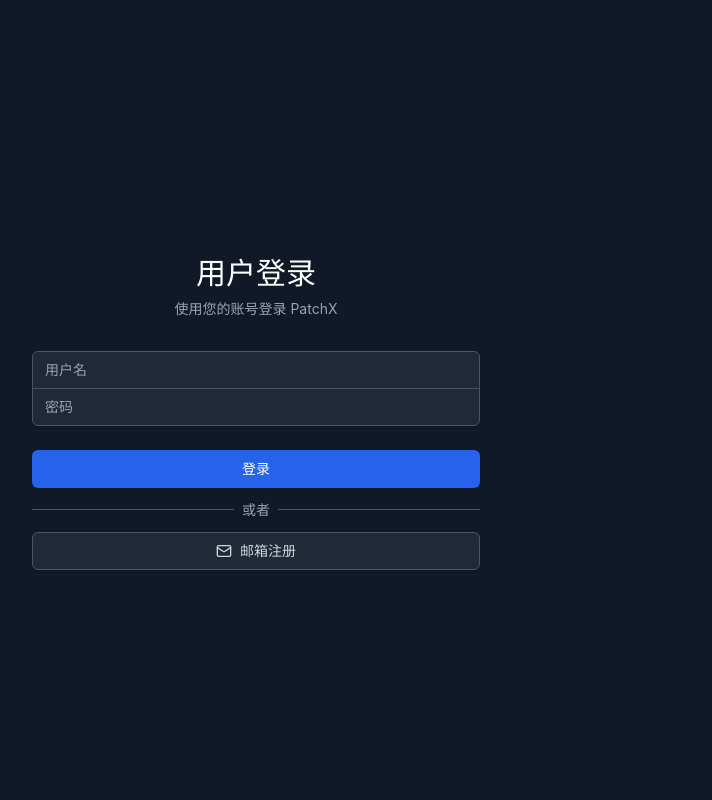
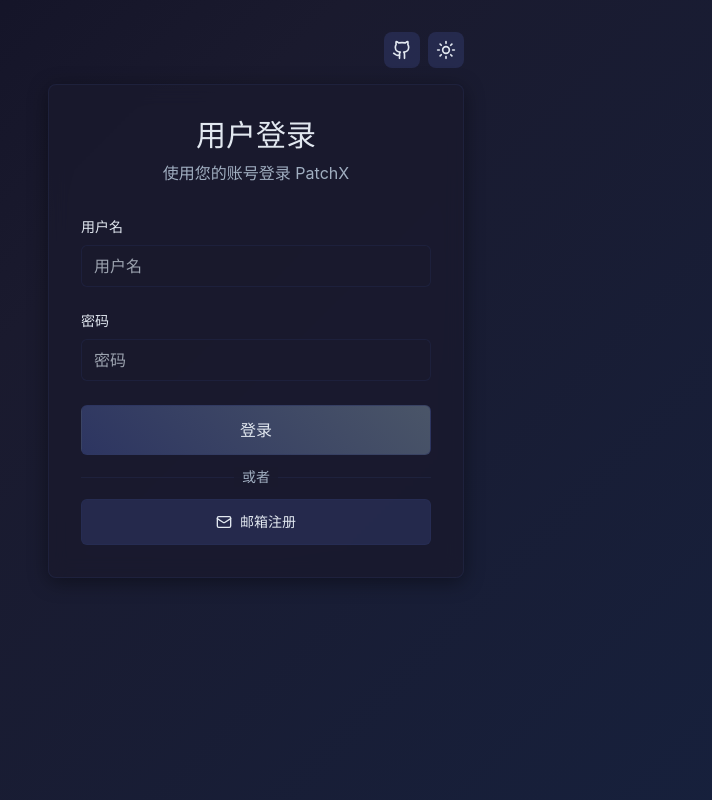
Before and after one commit to ai-patchx/patchx, a React (Vite) app: page /login in a window 1280 px wide. Shown: the whole page, without its empty margins (384-1096 px from the left). Built offline with nearby package versions, Linux system fonts and the light colour scheme; no server answers.

Commit message:
feat(login): align login page UI with submit page style

```diff
--- a/src/index.css
+++ b/src/index.css
@@ -115,3 +115,16 @@
   border-color: rgba(45, 53, 97, 0.5);
   box-shadow: 0 0 10px rgba(45, 53, 97, 0.2);
 }
+
+/* Additional gradient utilities */
+.bg-gradient-accent {
+  background: rgba(45, 53, 97, 0.6);
+}
+
+.bg-gradient-highlight {
+  background: rgba(74, 85, 104, 0.6);
+}
+
+.border-gradient-accent {
+  border-color: rgba(45, 53, 97, 0.3);
+}
--- a/src/pages/LoginPage.tsx
+++ b/src/pages/LoginPage.tsx
@@ -1,7 +1,8 @@
 import { useState } from 'react'
 import { useNavigate } from 'react-router-dom'
-import { Mail } from 'lucide-react'
+import { Mail, Moon, Sun, Github } from 'lucide-react'
 import { useAuthStore } from '@/stores/authStore'
+import { useTheme } from '@/hooks/useTheme'
 import RegistrationModal from '@/components/RegistrationModal'
 
 export default function LoginPage() {
@@ -13,6 +14,7 @@
 
   const navigate = useNavigate()
   const { signIn, signInWorker } = useAuthStore()
+  const { theme, toggleTheme } = useTheme()
 
   const handleSubmit = async (e: React.FormEvent) => {
     e.preventDefault()
@@ -36,21 +38,55 @@
   }
 
   return (
-    <div className="min-h-screen flex items-center justify-center bg-gray-50 dark:bg-gray-900 py-12 px-4 sm:px-6 lg:px-8">
-      <div className="max-w-md w-full space-y-8">
-        <div>
-          <h2 className="mt-6 text-center text-3xl font-extrabold text-gray-900 dark:text-white">
+    <div className="min-h-screen py-8 relative">
+      <div className="max-w-md mx-auto px-4">
+        {/* Theme toggle and GitHub buttons */}
+        <div className="flex justify-end mb-4 space-x-2">
+          <a
+            href="https://github.com/ai-patchx/patchx"
+            target="_blank"
+            rel="noopener noreferrer"
+            className={`p-2 rounded-lg transition-colors duration-200 ${
+              theme === 'dark'
+                ? 'bg-gradient-accent text-gradient-primary hover:bg-gradient-highlight'
+                : 'bg-gray-200 text-gray-700 hover:bg-gray-300'
+            }`}
+          >
+            <Github className="w-5 h-5" />
+          </a>
+          <button
+            onClick={toggleTheme}
+            className={`p-2 rounded-lg transition-colors duration-200 ${
+              theme === 'dark'
+                ? 'bg-gradient-accent text-gradient-primary hover:bg-gradient-highlight'
+                : 'bg-gray-200 text-gray-700 hover:bg-gray-300'
+            }`}
+          >
+            {theme === 'dark' ? <Sun className="w-5 h-5" /> : <Moon className="w-5 h-5" />}
+          </button>
+        </div>
+
+        <div className={`rounded-lg shadow-lg p-8 ${
+          theme === 'dark' ? 'gradient-card' : 'bg-white'
+        }`}>
+          <div className="mb-8">
+            <h1 className={`text-3xl font-bold mb-2 text-center ${
+              theme === 'dark' ? 'text-gradient-primary' : 'text-gray-900'
+            }`}>
               用户登录
-          </h2>
-          <p className="mt-2 text-center text-sm text-gray-600 dark:text-gray-400">
+            </h1>
+            <p className={`text-center ${
+              theme === 'dark' ? 'text-gradient-secondary' : 'text-gray-600'
+            }`}>
               使用您的账号登录 PatchX
             </p>
           </div>
 
-        <form className="mt-8 space-y-6" onSubmit={handleSubmit}>
-          <div className="rounded-md shadow-sm -space-y-px">
+          <form className="space-y-6" onSubmit={handleSubmit}>
             <div>
-              <label htmlFor="username" className="sr-only">
+              <label htmlFor="username" className={`block text-sm font-medium mb-2 ${
+                theme === 'dark' ? 'text-gradient-primary' : 'text-gray-700'
+              }`}>
                 用户名
               </label>
               <input
@@ -58,14 +94,21 @@
                 name="username"
                 type="text"
                 required
-                className="appearance-none rounded-none relative block w-full px-3 py-2 border border-gray-300 placeholder-gray-500 text-gray-900 rounded-t-md focus:outline-none focus:ring-blue-500 focus:border-blue-500 focus:z-10 sm:text-sm dark:bg-gray-800 dark:border-gray-600 dark:placeholder-gray-400 dark:text-white"
+                className={`w-full px-3 py-2 border rounded-md focus:outline-none focus:ring-2 focus:ring-green-500 focus:border-transparent ${
+                  theme === 'dark'
+                    ? 'input-gradient border-gradient-accent'
+                    : 'border-gray-300 bg-white'
+                }`}
                 placeholder="用户名"
                 value={username}
                 onChange={(e) => setUsername(e.target.value)}
               />
             </div>
+
             <div>
-              <label htmlFor="password" className="sr-only">
+              <label htmlFor="password" className={`block text-sm font-medium mb-2 ${
+                theme === 'dark' ? 'text-gradient-primary' : 'text-gray-700'
+              }`}>
                 密码
               </label>
               <input
@@ -73,16 +116,21 @@
                 name="password"
                 type="password"
                 required
-                className="appearance-none rounded-none relative block w-full px-3 py-2 border border-gray-300 placeholder-gray-500 text-gray-900 rounded-b-md focus:outline-none focus:ring-blue-500 focus:border-blue-500 focus:z-10 sm:text-sm dark:bg-gray-800 dark:border-gray-600 dark:placeholder-gray-400 dark:text-white"
+                className={`w-full px-3 py-2 border rounded-md focus:outline-none focus:ring-2 focus:ring-green-500 focus:border-transparent ${
+                  theme === 'dark'
+                    ? 'input-gradient border-gradient-accent'
+                    : 'border-gray-300 bg-white'
+                }`}
                 placeholder="密码"
                 value={password}
                 onChange={(e) => setPassword(e.target.value)}
               />
             </div>
-          </div>
 
             {error && (
-            <div className="text-red-600 text-sm text-center">
+              <div className={`text-sm text-center ${
+                theme === 'dark' ? 'text-red-400' : 'text-red-600'
+              }`}>
                 {error}
               </div>
             )}
@@ -91,34 +139,63 @@
               <button
                 type="submit"
                 disabled={isLoading}
-              className="group relative w-full flex justify-center py-2 px-4 border border-transparent text-sm font-medium rounded-md text-white bg-blue-600 hover:bg-blue-700 focus:outline-none focus:ring-2 focus:ring-offset-2 focus:ring-blue-500 disabled:opacity-50 disabled:cursor-not-allowed"
+                className={`
+                  w-full flex justify-center items-center py-3 px-4 rounded-md font-medium
+                  transition-colors duration-200
+                  ${
+                    isLoading
+                      ? theme === 'dark'
+                        ? 'bg-gradient-highlight text-gradient-secondary cursor-not-allowed'
+                        : 'bg-gray-300 text-gray-500 cursor-not-allowed'
+                      : theme === 'dark'
+                        ? 'btn-gradient'
+                        : 'bg-green-600 text-white hover:bg-green-700'
+                  }
+                `}
               >
                 {isLoading ? '登录中...' : '登录'}
               </button>
 
               <div className="relative">
                 <div className="absolute inset-0 flex items-center">
-                <div className="w-full border-t border-gray-300 dark:border-gray-600" />
+                  <div className={`w-full border-t ${
+                    theme === 'dark' ? 'border-gradient-accent' : 'border-gray-300'
+                  }`} />
                 </div>
                 <div className="relative flex justify-center text-sm">
-                <span className="px-2 bg-gray-50 dark:bg-gray-900 text-gray-500 dark:text-gray-400">
+                  <span className={`px-2 ${
+                    theme === 'dark'
+                      ? 'text-gradient-secondary'
+                      : 'text-gray-500'
+                  }`}
+                  style={theme === 'dark'
+                    ? { background: 'rgba(26, 26, 46, 0.8)' }
+                    : { background: '#ffffff' }
+                  }>
                     或者
                   </span>
                 </div>
               </div>
 
-            <div className="space-y-3">
               <button
                 type="button"
                 onClick={() => setShowRegistrationModal(true)}
-                className="w-full flex justify-center items-center py-2 px-4 border border-gray-300 dark:border-gray-600 rounded-md shadow-sm text-sm font-medium text-gray-700 dark:text-gray-300 bg-white dark:bg-gray-800 hover:bg-gray-50 dark:hover:bg-gray-700 focus:outline-none focus:ring-2 focus:ring-offset-2 focus:ring-blue-500"
+                className={`
+                  w-full flex justify-center items-center py-3 px-4 border rounded-md
+                  text-sm font-medium transition-colors duration-200
+                  ${
+                    theme === 'dark'
+                      ? 'border-gradient-accent text-gradient-primary bg-gradient-accent hover:bg-gradient-highlight'
+                      : 'border-gray-300 text-gray-700 bg-white hover:bg-gray-50'
+                  }
+                `}
               >
                 <Mail className="w-4 h-4 mr-2" />
                 邮箱注册
               </button>
             </div>
+          </form>
         </div>
-        </form>
       </div>
 
       <RegistrationModal
```
Also changed, not shown: 1 other file (tests, documents, lock files or other folders). Lines whose indentation alone changed are shown as unchanged.
